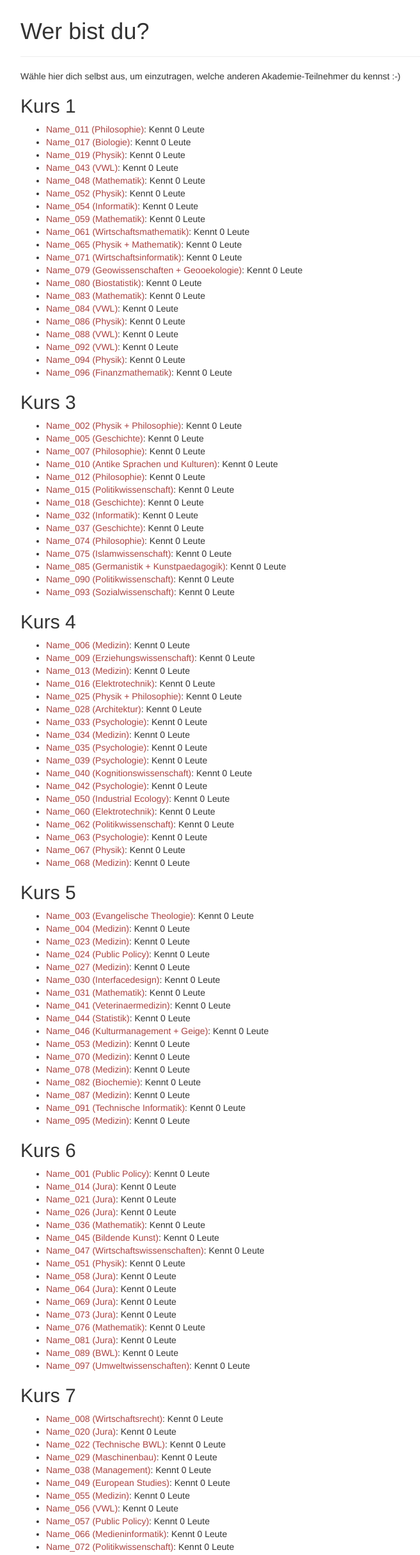
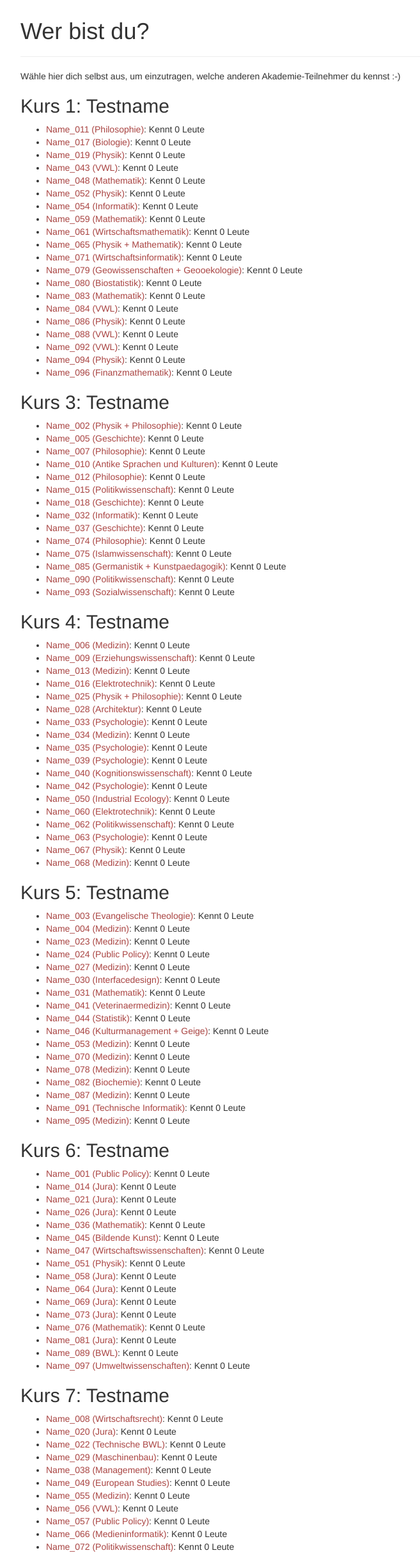
Before and after one commit to MartinThoma/akademie-graph, a PHP site: page /insert/index.php in a window 1280 px wide. Shown: the part 51-2481 px from the top of the page at 64% size, without its empty margins (38-695 px from the left). Run offline with PHP 8.4, Linux system fonts and the light colour scheme; data that the repository does not hold is empty; some libraries are stand-ins or nearby versions.

Commit message:
Still adding course names...

```diff
--- a/insert/index.php
+++ b/insert/index.php
@@ -119,6 +119,7 @@ echo $twig->render('insert.twig', array('heading' => $heading,
                                         'msg' => $msg,
                                         'data' => $data,
                                         'adjacency' => $adjacency,
-                                        'me' => $me
+                                        'me' => $me,
+                                        'course_name' => 'Testname'
                                        )
                   );
--- a/templates/insert.twig
+++ b/templates/insert.twig
@@ -4,7 +4,7 @@
 {% if me == false %}
 <p>Wähle hier dich selbst aus, um einzutragen, welche anderen Akademie-Teilnehmer du kennst :-)</p>
     {% for courseNr, courseData in data %}
-        <h2>Kurs {{ courseNr }}</h2>
+        <h2>Kurs {{ courseNr }}: {{ course_name }}</h2>
         <ul>
         {% for person in courseData %}
             {% if person.knows == 0 %}
@@ -21,7 +21,7 @@
   <div class="form-group">
     {% for courseNr, courseData in data %}
     <fieldset>
-    <legend>Kurs {{ courseNr }}: Das ist ein Test</legend>
+    <legend>Kurs {{ courseNr }}: {{ course_name }}</legend>
     {% for person in courseData %}
     {% if me.id != person.id %}
     <div class="checkbox">
```
